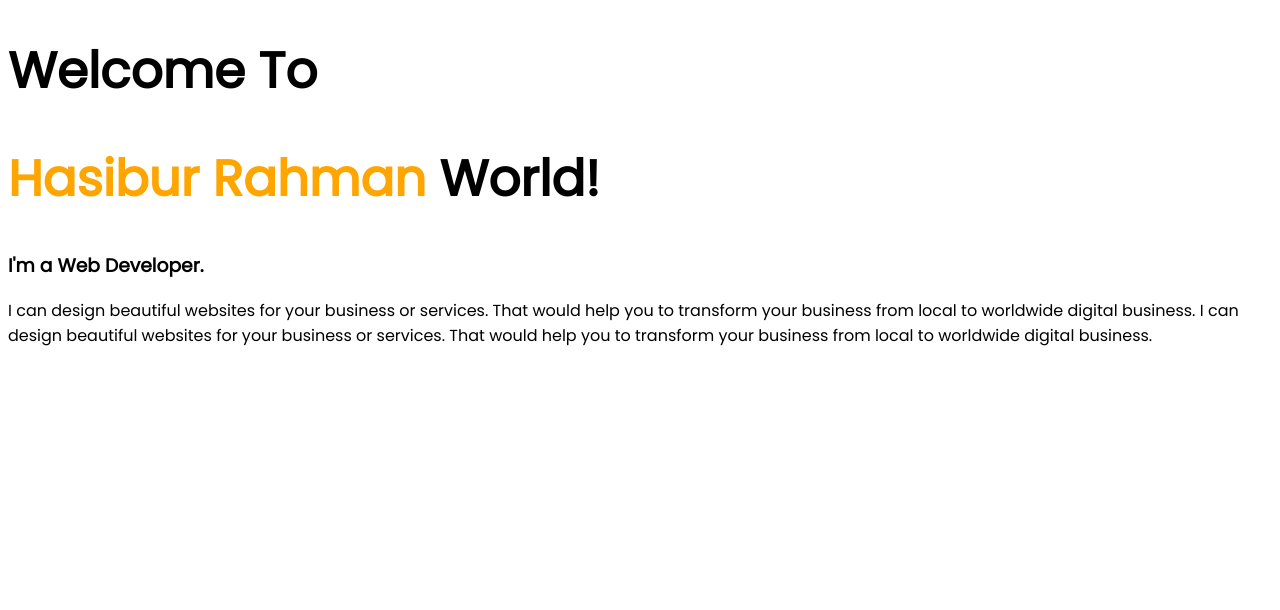
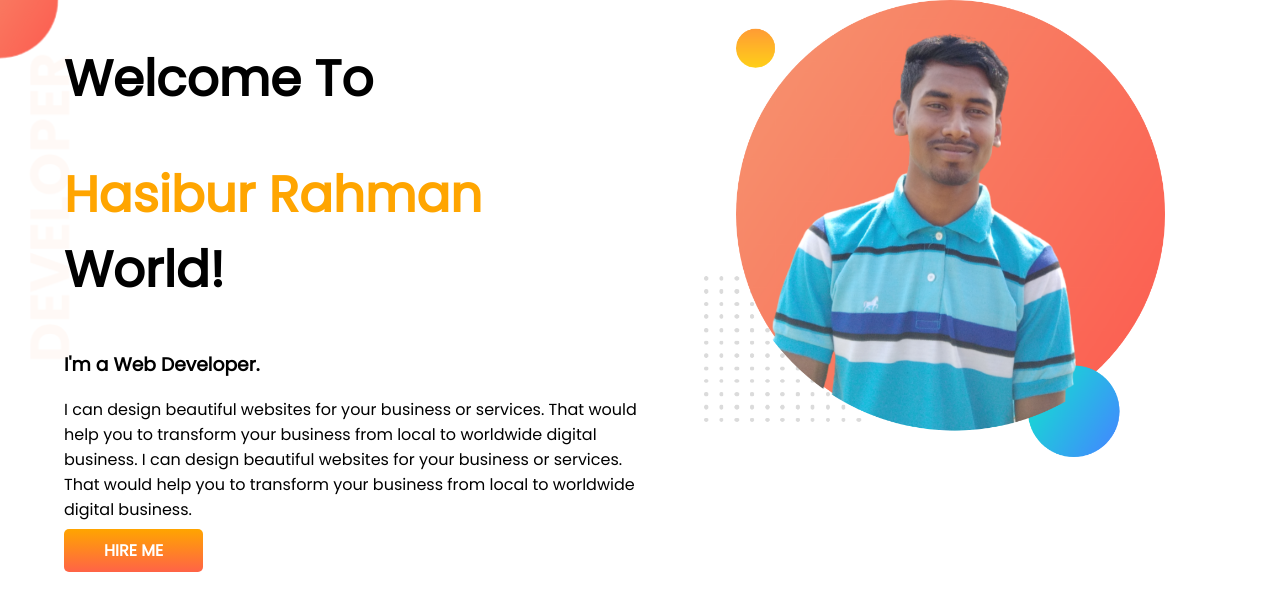
Before and after one commit to hasib50115/developer-portfolio, a plain HTML site: page index.html in a window 1280 px wide. Drawn offline with Linux system fonts and the light colour scheme.

Commit message:
top banner added

```diff
--- a/index.html
+++ b/index.html
@@ -15,10 +15,19 @@
         <link rel="stylesheet" href="style.css">
     </head>
     <body>
-        <h1> Welcome To </h1>
-        <h1> <span class="orange-color">Hasibur Rahman</span> World! </h1>
-        <h3> I'm a Web Developer. </h3>
-        <p> I can design beautiful websites for your business or services. That would help you to transform your business from local to worldwide digital business. I can design beautiful websites for your business or services. That would help you to transform your business from local to worldwide digital business. </p>
+        <section class="top-banner">
+            <div class="half-width">
+                <h1> Welcome To </h1>
+                <h1> <span class="orange-color">Hasibur Rahman</span> World! </h1>
+                <h3> I'm a Web Developer. </h3>
+                <p> I can design beautiful websites for your business or services. That would help you to transform your business from local to worldwide digital business. I can design beautiful websites for your business or services. That would help you to transform your business from local to worldwide digital business. </p>
+                <a class="link-button" target="_blank" href="https://www.linkedin.com/in/hasib50115/"> HIRE ME </a>
+            </div>
+            <div class="half-width">
+                <img src="images/first-bg.png" alt="">
+            </div>
+        </section>
+
 
 
 
--- a/style.css
+++ b/style.css
@@ -1,5 +1,6 @@
 body{
     font-family: 'Poppins', sans-serif;
+    margin: 0;
 }
 h1{
     font-size: 50px;
@@ -7,3 +8,25 @@ h1{
 .orange-color{
     color: orange;
 }
+section{
+    display: flex;
+}
+.half-width{
+    width: 50%;
+    padding-left: 5%;
+}
+.half-width img{
+    width: 80%
+}
+.link-button{
+    text-decoration: none;
+    color: white;
+    font-weight: 700;
+    padding: 10px 40px;
+    border-radius: 5px;
+    background-image: linear-gradient(orange, tomato);
+}
+.top-banner{
+    background-image: url("images/top-banner.png");
+    background-repeat: no-repeat;
+}
```
Also changed, not shown: images/Screenshot_2021_0704_130241-removebg-preview.png (deleted), images/first-bg.png (added), images/my-bg2.png (deleted), images/profile.png (deleted), images/second-bg.png (added), images/second.png (deleted).
